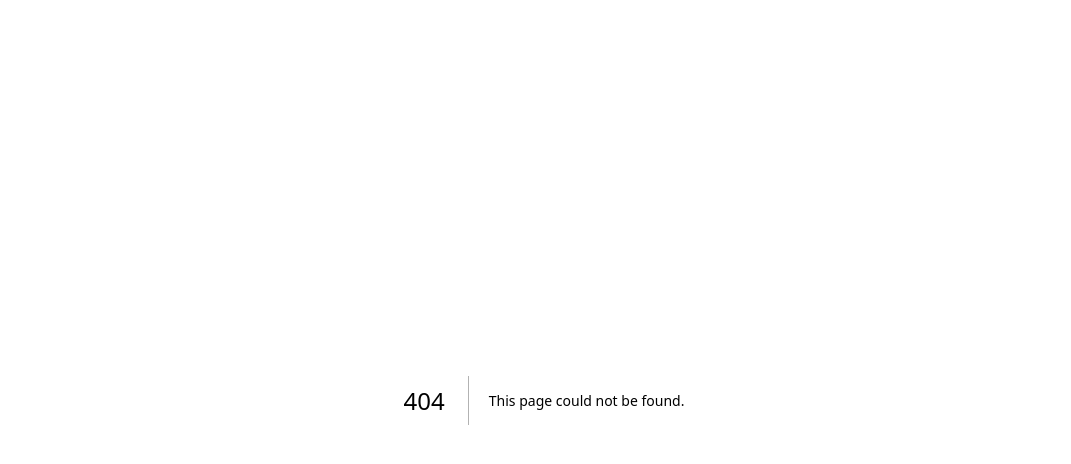
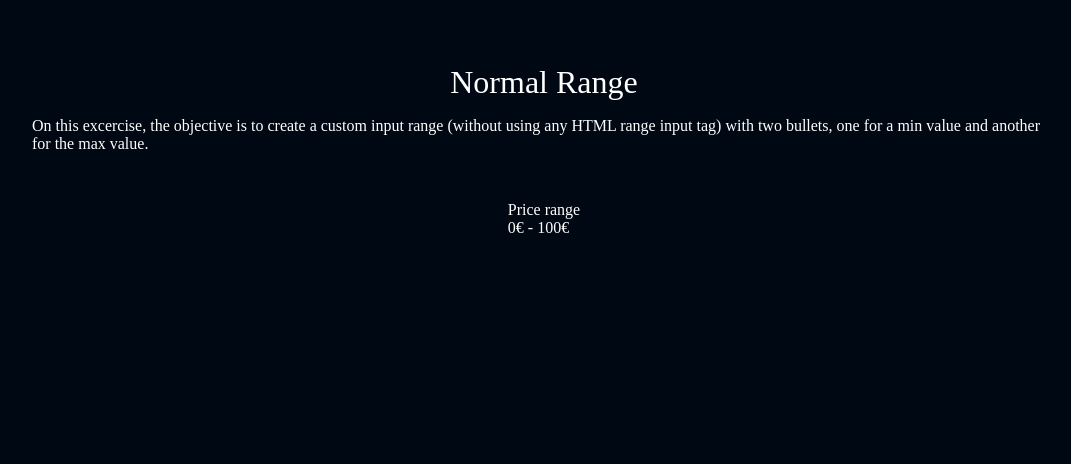
Before and after one commit to sergio-cravas/mca-range-solution, a Next.js app: page /exercise1 in a window 1280 px wide. Before the commit this address had no page. Shown: the top 464 px of the page, without its empty margins (96-1167 px from the left). Built offline with nearby package versions, Linux system fonts and the light colour scheme.

Commit message:
feat: Created first excercise page and WIP on range component

```diff
--- /dev/null
+++ b/app/exercise1/page.module.scss
@@ -0,0 +1,25 @@
+.excercise1 {
+  width: 100%;
+
+  padding: 4rem 8rem;
+
+  display: flex;
+  flex-direction: column;
+
+  align-items: center;
+
+  &__title {
+    margin-bottom: 1rem;
+  }
+
+  &__description {
+    margin-bottom: 3rem;
+  }
+
+  &__solution-links {
+    display: flex;
+    flex-direction: column;
+
+    gap: 0.75rem;
+  }
+}
--- /dev/null
+++ b/app/exercise1/page.tsx
@@ -0,0 +1,31 @@
+'use client';
+
+import { useState } from 'react';
+
+import { Range } from '@/shared/components/Range/range.component';
+
+import styles from './page.module.scss';
+
+export default function Page() {
+  const [min, setMin] = useState<number>(0);
+  const [max, setMax] = useState<number>(100);
+
+  return (
+    <div className={styles.excercise1}>
+      <h1 className={styles.excercise1__title}>Normal Range</h1>
+
+      <ul className={styles.excercise1__description}>
+        On this excercise, the objective is to create a custom input range (without using any HTML range input tag) with two
+        bullets, one for a min value and another for the max value.
+      </ul>
+
+      <div className={styles['excercise1__solution-links']}>
+        <Range
+          label="Price range"
+          min={{ value: min, label: `${min}€`, onChange: setMax }}
+          max={{ value: max, label: `${max}€`, onChange: setMin }}
+        />
+      </div>
+    </div>
+  );
+}
--- /dev/null
+++ b/shared/components/Range/range.component.tsx
@@ -0,0 +1,21 @@
+import styles from './range.module.scss';
+
+type Props = {
+  label: string;
+  min: { value: number; label: string; onChange: (value: number) => void };
+  max: { value: number; label: string; onChange: (value: number) => void };
+};
+
+const Range = ({ label, min, max }: Props) => {
+  return (
+    <div className={styles.range}>
+      <label className={styles.range__label}>{label}</label>
+
+      <div>
+        {min.label} - {max.label}
+      </div>
+    </div>
+  );
+};
+
+export { Range };
--- /dev/null
+++ b/shared/components/Range/range.module.scss
@@ -0,0 +1,2 @@
+.range {
+}
```
